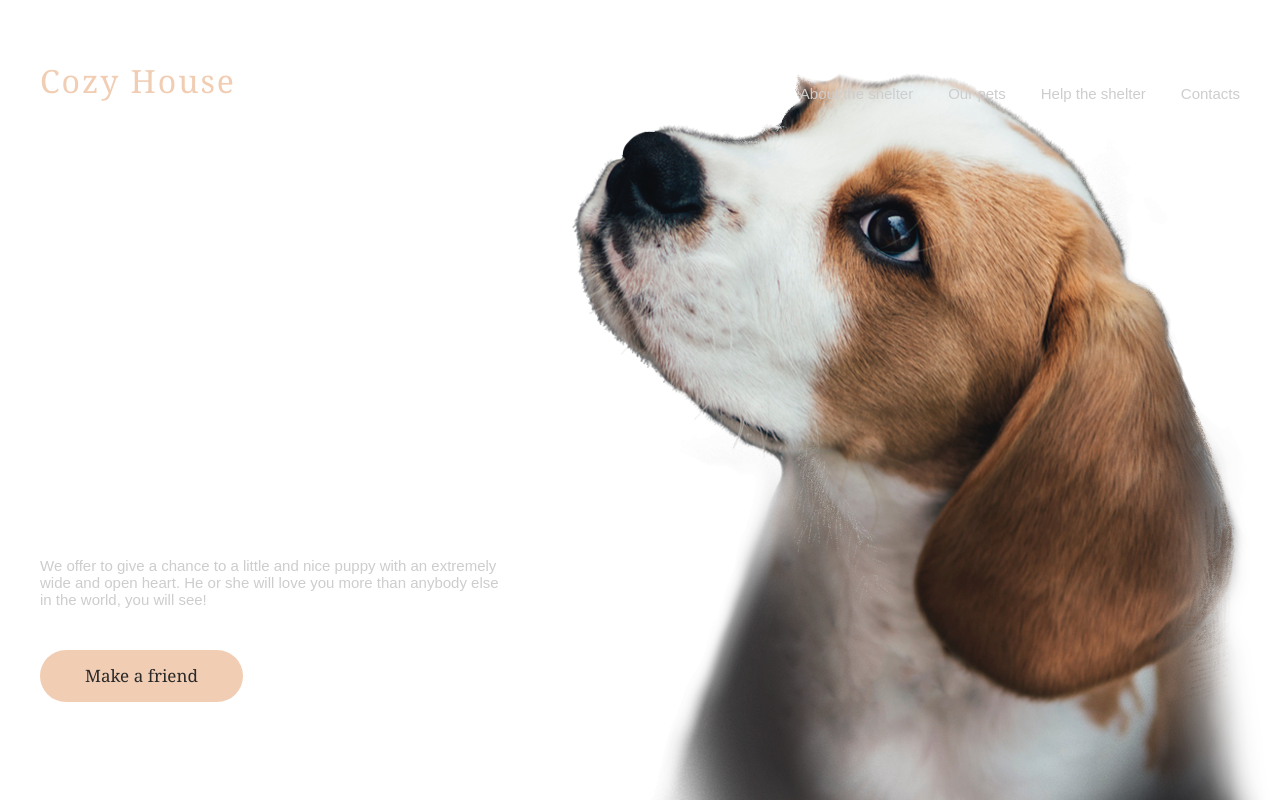
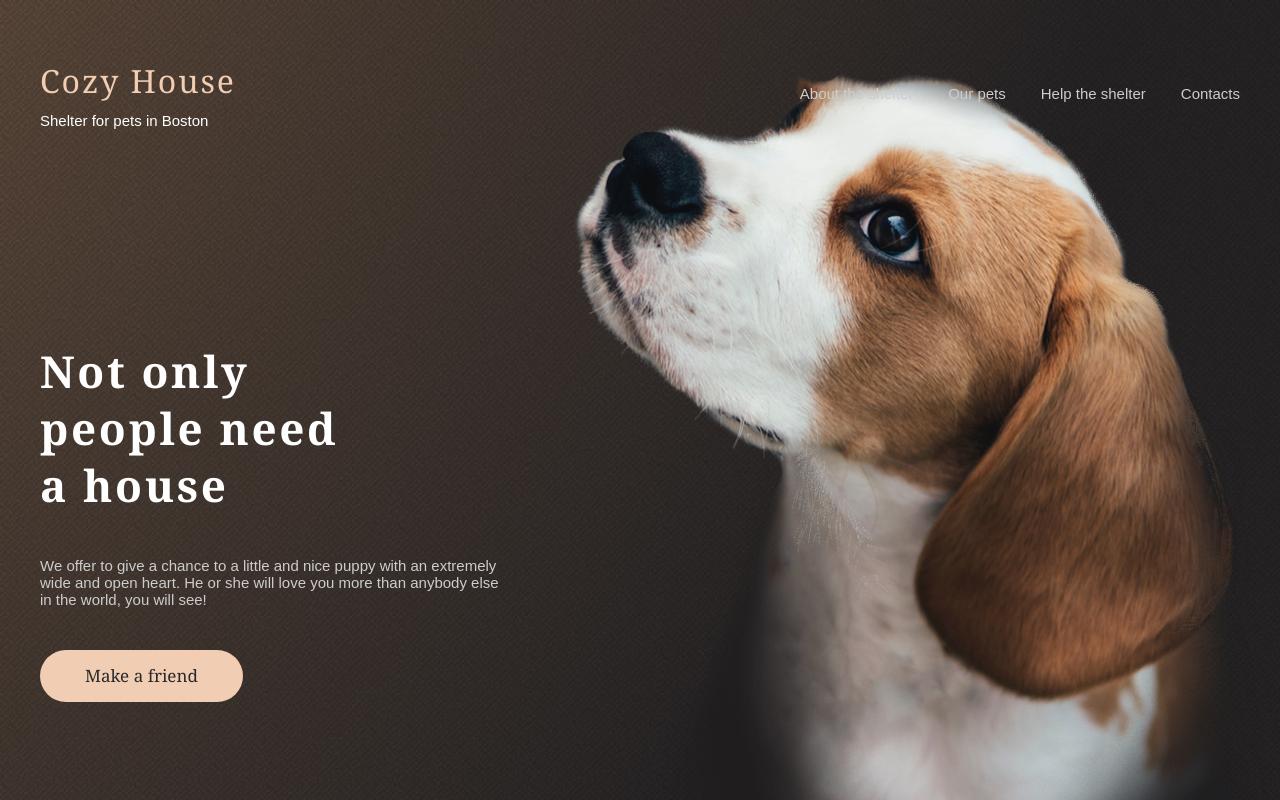
Before and after one commit to Dastan26/shelter, a plain HTML site: page index.html in a window 1280 px wide. Shown: the top 800 px of the page. Drawn offline with Linux system fonts and the light colour scheme; files whose address does not match are found by name.

Commit message:
Update style.css

```diff
--- a/css/style.css
+++ b/css/style.css
@@ -111,7 +111,7 @@ button {
 }
 
 .hero {
-  background: url(assets/images/hero-bg.jpg);
+  background: url(..\\assets/images/hero-bg.jpg);
   background-repeat: no-repeat;
   background-size: cover;
   min-height: 100vh;
```
